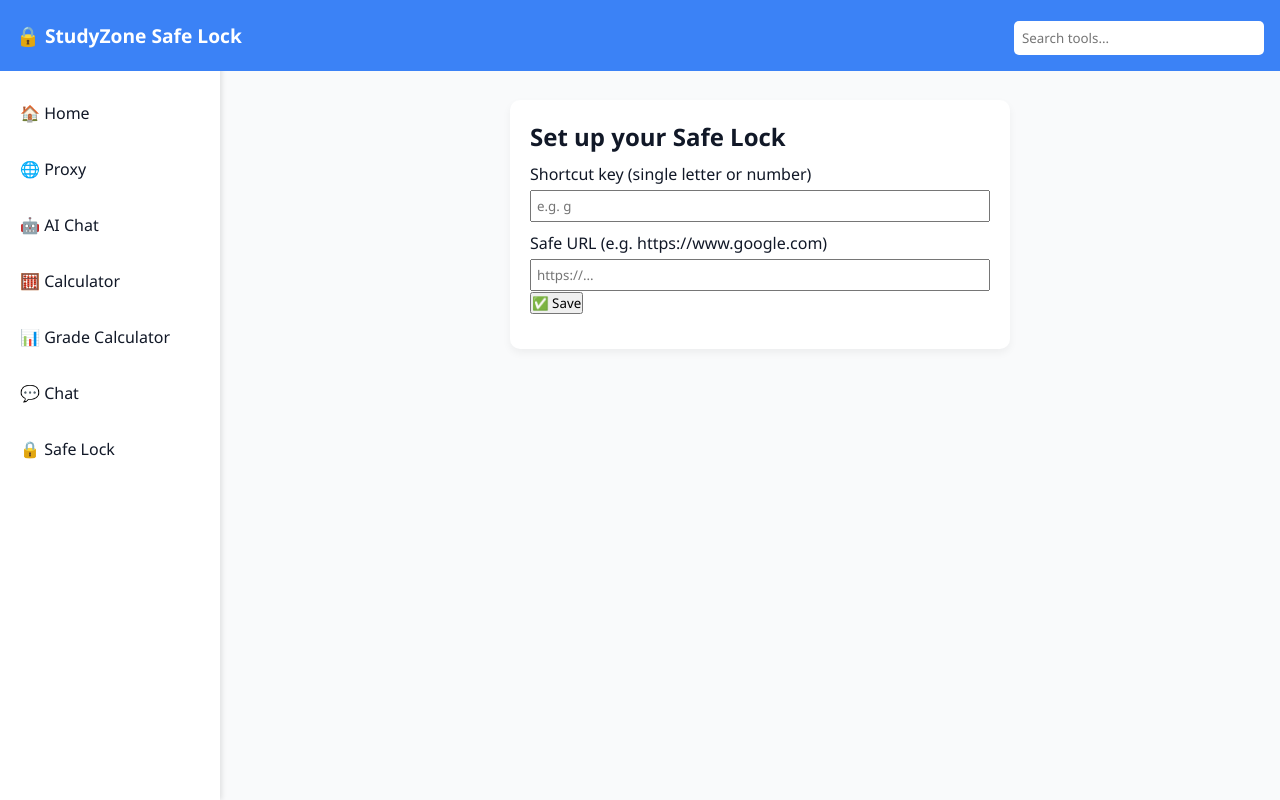
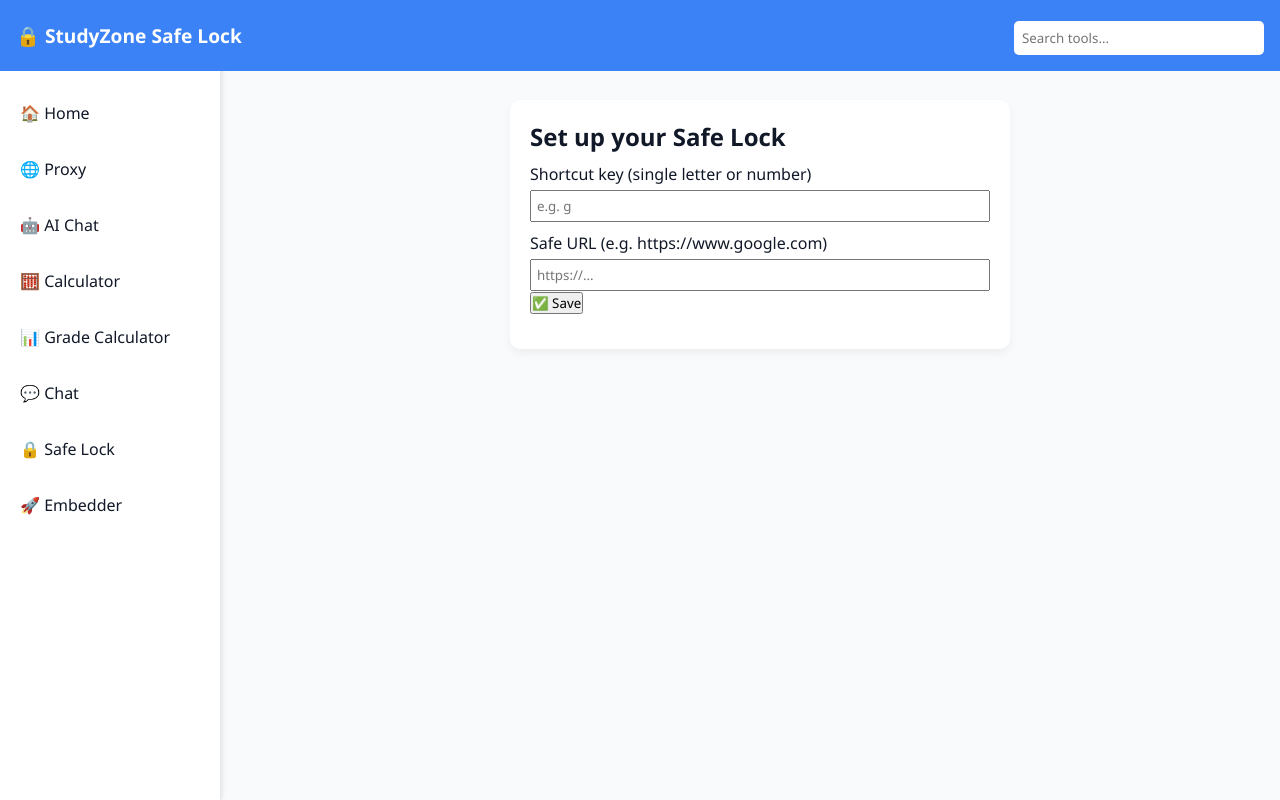
Before and after one commit to AVERAGEGAEL/StudyZone, a plain HTML site: page safelock.html in a window 1280 px wide. Drawn offline with Linux system fonts and the light colour scheme.

Commit message:
Update safelock.html

```diff
--- a/safelock.html
+++ b/safelock.html
@@ -41,6 +41,7 @@
       <li><a href="grade.html">📊 Grade Calculator</a></li>
       <li><a href="chat.html">💬 Chat</a></li>
       <li><a href="safelock.html">🔒 Safe Lock</a></li>
+      <li><a href="embedder.html">🚀 Embedder</a></li>
     </ul>
   </div>
 
```
